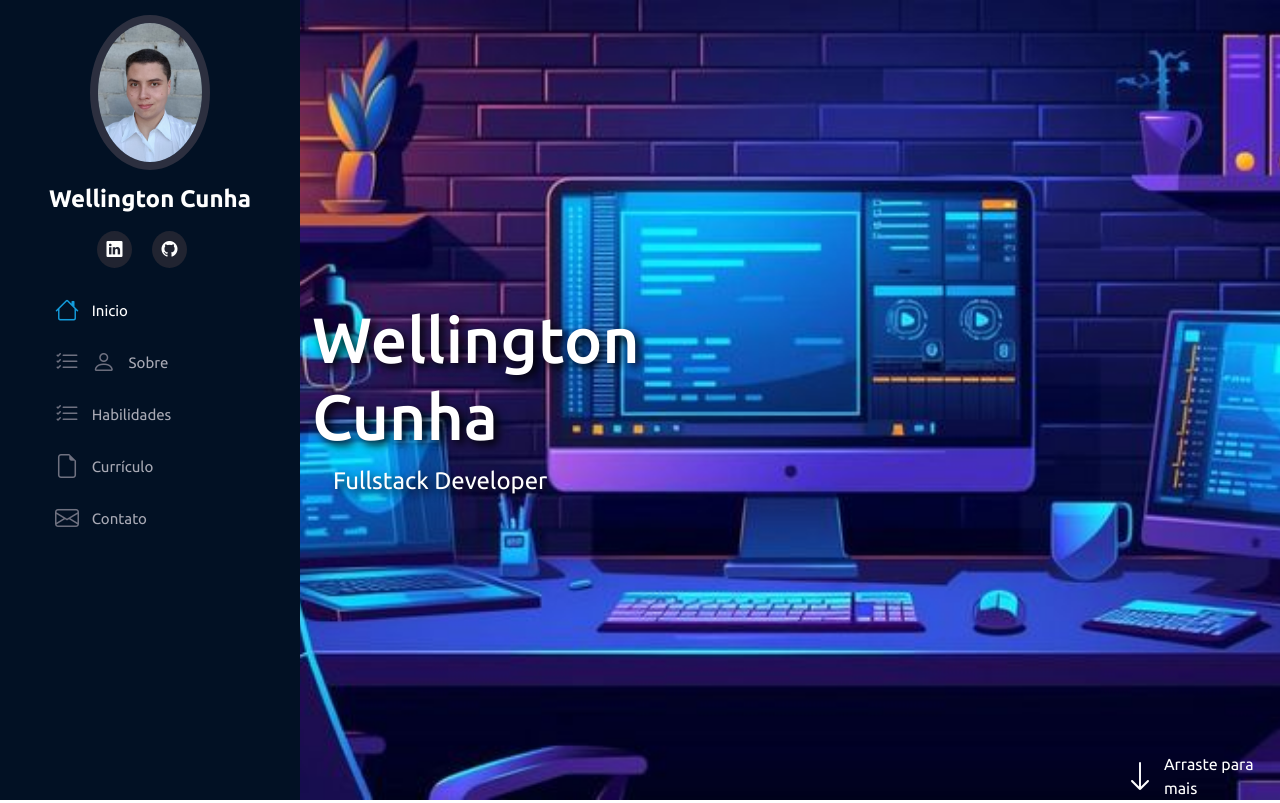
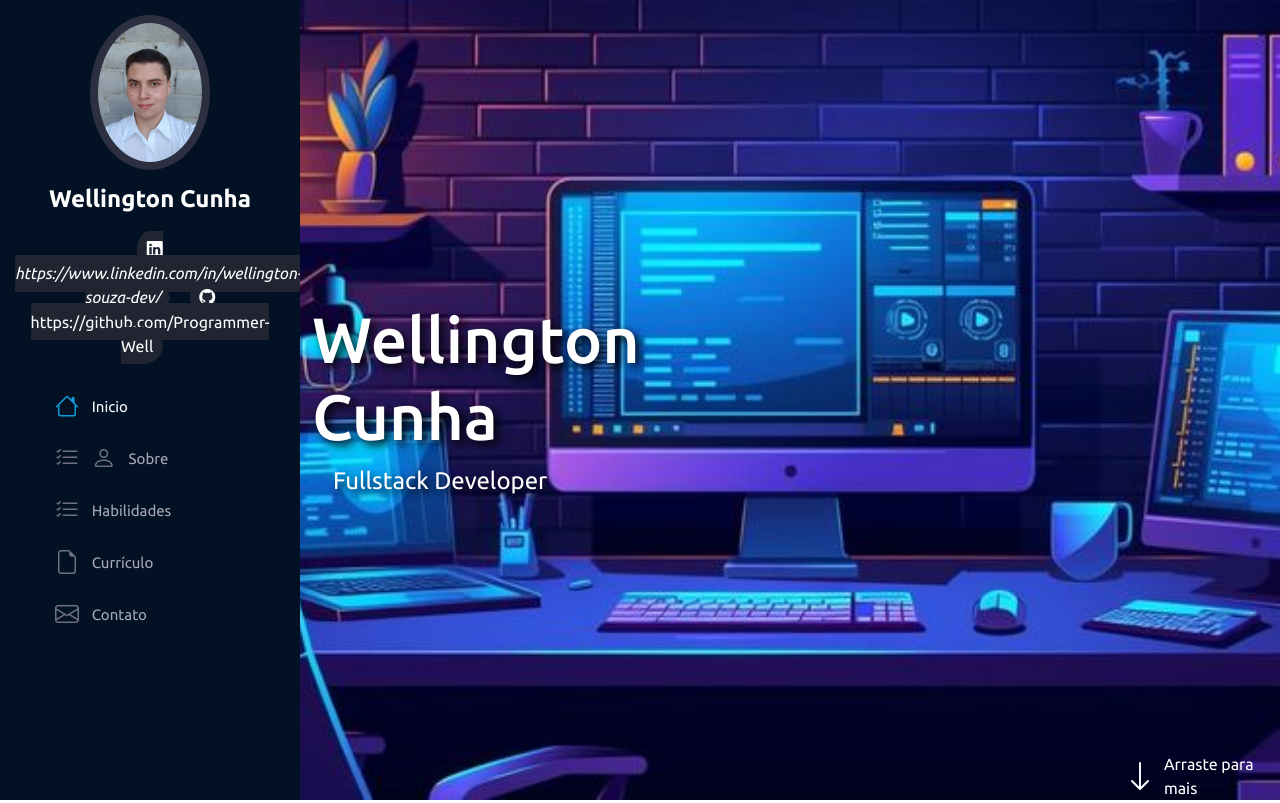
Before and after one commit to Programmer-Well/portifolio, a plain HTML site: page index.html in a window 1280 px wide. Shown: the top 803 px of the page. Drawn offline with nearby package versions, Linux system fonts and the light colour scheme.

Commit message:
Update index.html

```diff
--- a/index.html
+++ b/index.html
@@ -19,8 +19,8 @@
             <img src="../static/img/foto_wellington.jpg" alt="foto do Wellington">
             <h1>Wellington Cunha</h1>
             <div class="social-links mt-4 text-center">
-                <a href="" target="_blank"><i class="bi bi-linkedin"></i></a>
-                <a href="" target="_blank"><i class="bi bi-github"></i></a>
+                <a href="" target="_blank"><i class="bi bi-linkedin">https://www.linkedin.com/in/wellington-souza-dev/</i></a>
+                <a href="" target="_blank"><i class="bi bi-github"></i>https://github.com/Programmer-Well</a>
             </div>
         </section>
         <nav id="navbar" class="nav-menu">
```
